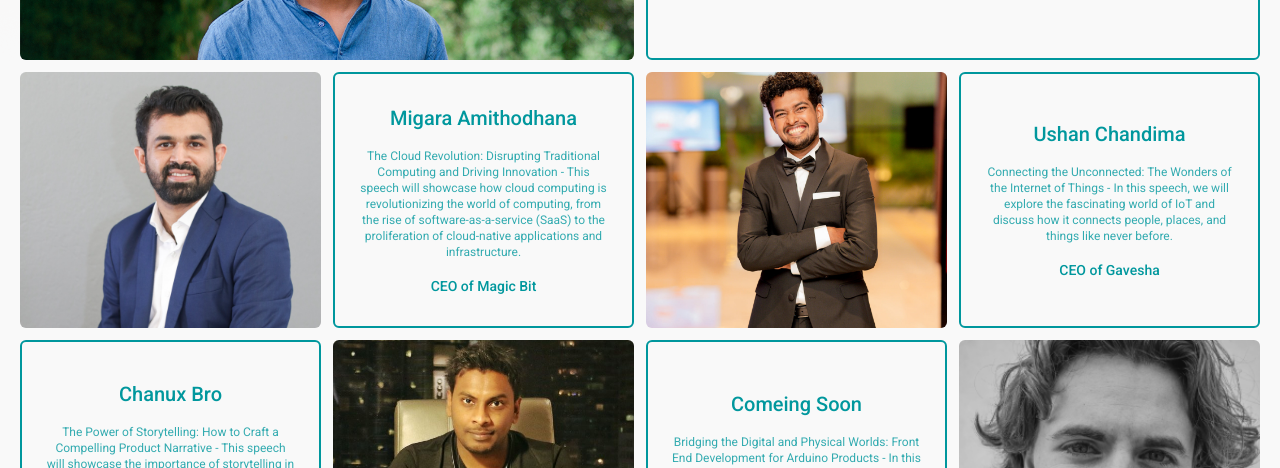
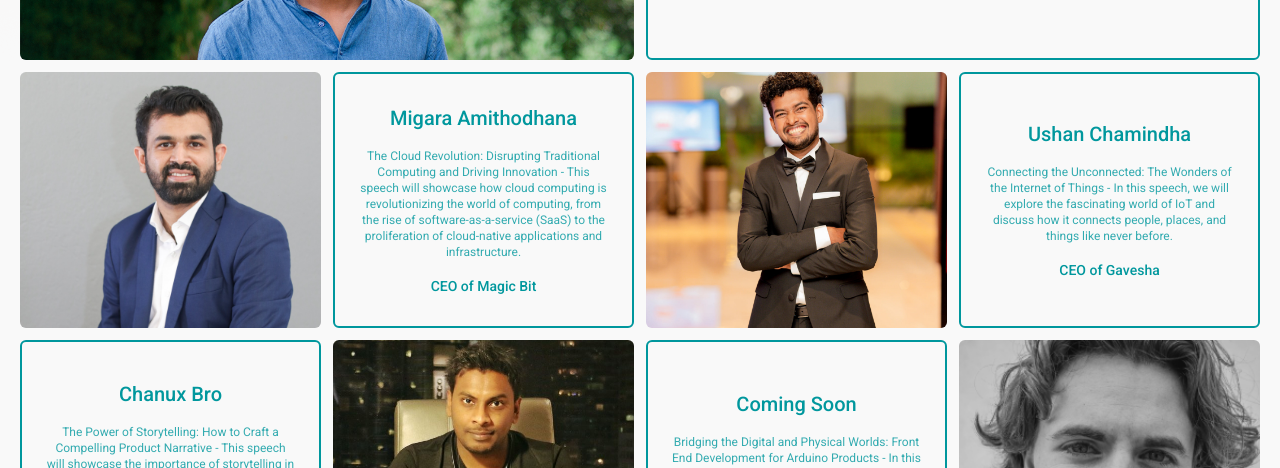
Before and after one commit to Mr-Duino/arduinoDay-web-frontend, a React (Vite) app: page / in a window 1280 px wide. Shown: the part 2460-2928 px from the top of the page. Built offline with nearby package versions, Linux system fonts and the light colour scheme.

Commit message:
Update Speakers.tsx

```diff
--- a/src/components/Speakers.tsx
+++ b/src/components/Speakers.tsx
@@ -60,7 +60,7 @@ const Speakers = ({ }: Props) => {
             <div className="border-2 border-30 rounded-md px-6 h-[200px] md:h-[100%] grid place-items-center md:order-6">
               <p className={style.infoCardText}>
                 <div className={style.infoCardName}>
-                  Ushan Chandima
+                  Ushan Chamindha
                 </div>
                 <div className={style.infoCardDesc}>
                 Connecting the Unconnected: The Wonders of the Internet of Things - In this speech, we will explore the fascinating world of IoT and discuss how it connects people, places, and things like never before.
@@ -94,7 +94,7 @@ const Speakers = ({ }: Props) => {
             <div className="border-2 border-30 rounded-md px-6 h-[200px] md:h-[100%] grid place-items-center md:order-10 lg:order-9">
               <p className={style.infoCardText}>
                 <div className={style.infoCardName}>
-                  Comeing Soon
+                  Coming Soon
                 </div>
                 <div className={style.infoCardDesc}>
                 Bridging the Digital and Physical Worlds: Front End Development for Arduino Products - In this speech, we will explore how front end development can be used to create intuitive and engaging user interfaces for Arduino products, bridging the gap between the digital and physical worlds.
```
